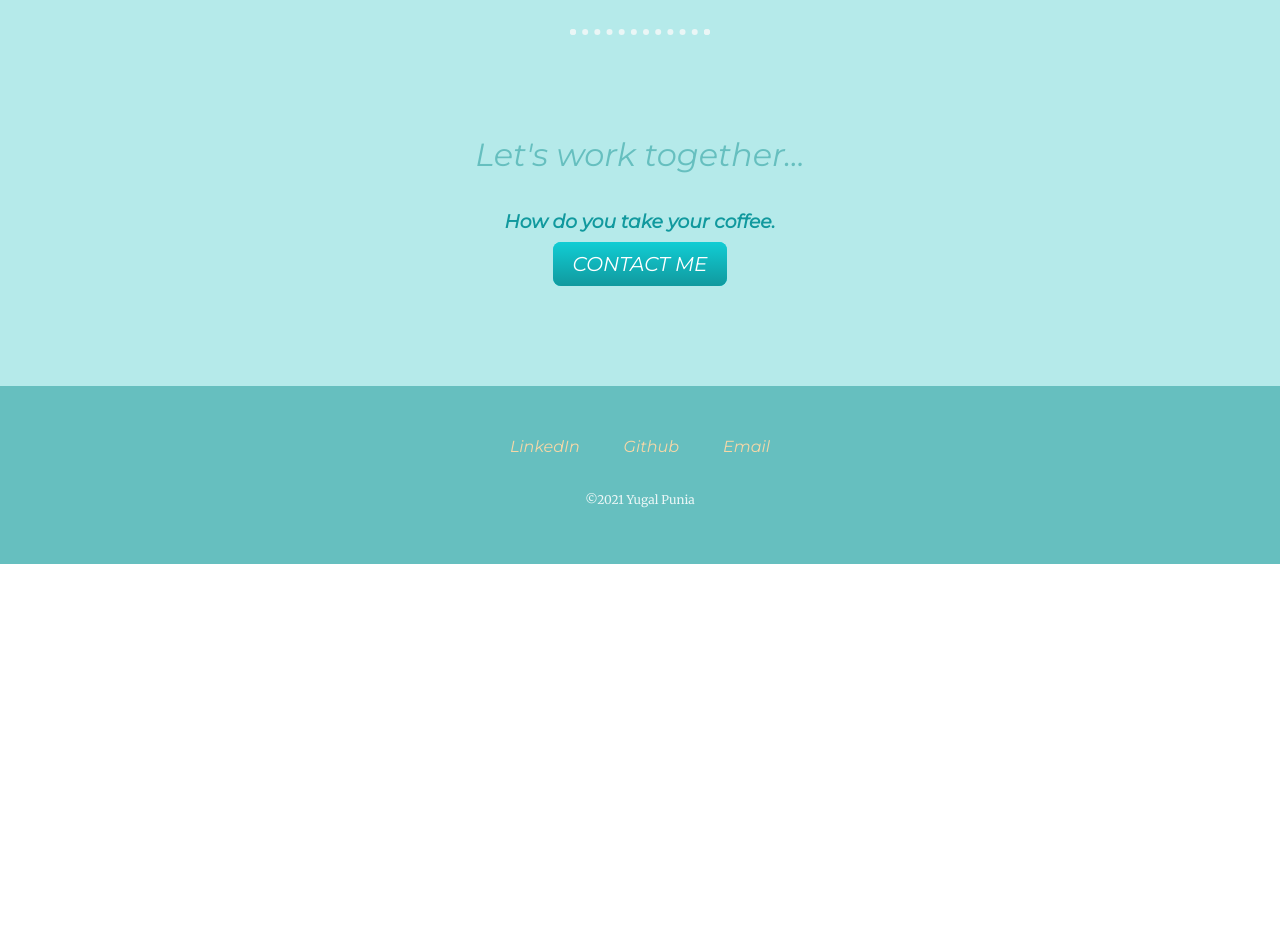
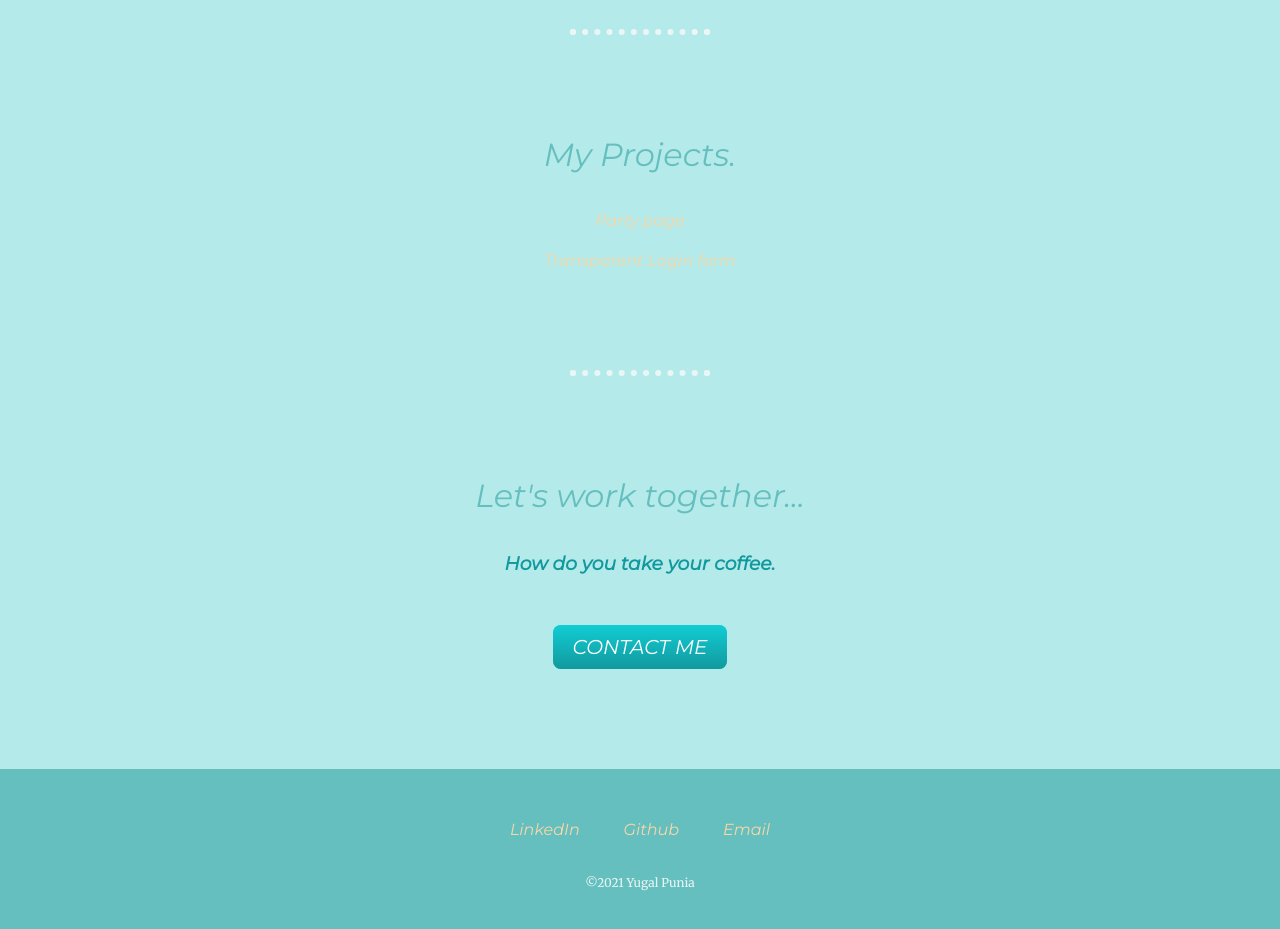
Before and after one commit to yugalpunia/CSS-My-site, a plain HTML site: page index.html in a window 1280 px wide. Shown: the part 2020-2949 px from the top of the page. Before the commit the page ends 2584 px from the top, so only its background shows below. Drawn offline with Linux system fonts and the light colour scheme; a web font is replaced by a local one.

Commit message:
Update index.html

```diff
--- a/index.html
+++ b/index.html
@@ -41,10 +41,22 @@
           </div>
         </div>
         <hr>
+           <div class="projects">
+          <h2>My Projects.</h2>
+          <div class="Projects-row">
+              <a class="party-page" href="https://yugalpunia.github.io/Responsive-video-background/">Party page</a>
+          </div>
+          <br>
+          <div class="Projects-row">
+             <a class="login form" href="https://yugalpunia.github.io/Transparent-login-form/"> Transparent Login form</a>
+          </div>
+        </div>
+        <hr>
         <div class="contact-me">
           <h2>Let's work together...</h2>
           <h3>How do you take your coffee.</h3>
-          <p></p>
+          <p style="margin-bottom: 60px;">
+          </p>
           <a class="btn" href="mailto:yugal.punia@gmail.com">CONTACT ME</a>
         </div>
       </div>
@@ -53,8 +65,7 @@
         <a class="footer-link" href="https://github.com/yugalpunia">Github</a>
         <a class="footer-link" href="mailto:yugal.punia@gmail.com">Email</a>
         <p class="copyright"> ©2021 Yugal Punia</p>
-      </div>
-
+    </div>
 
     </div>
 
```
